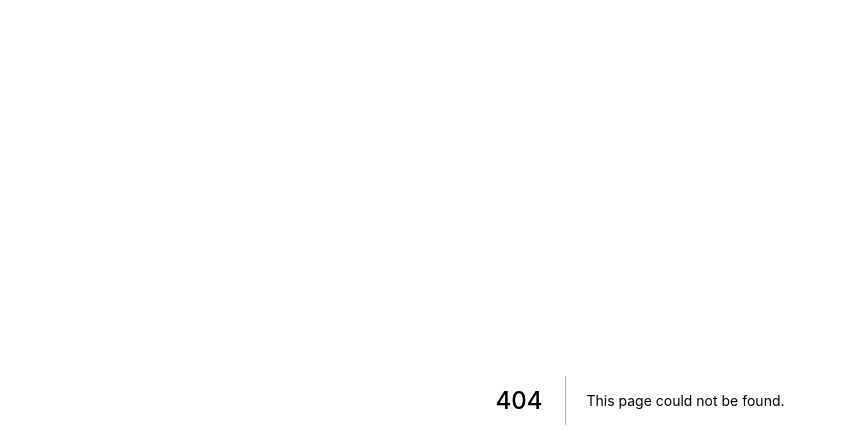
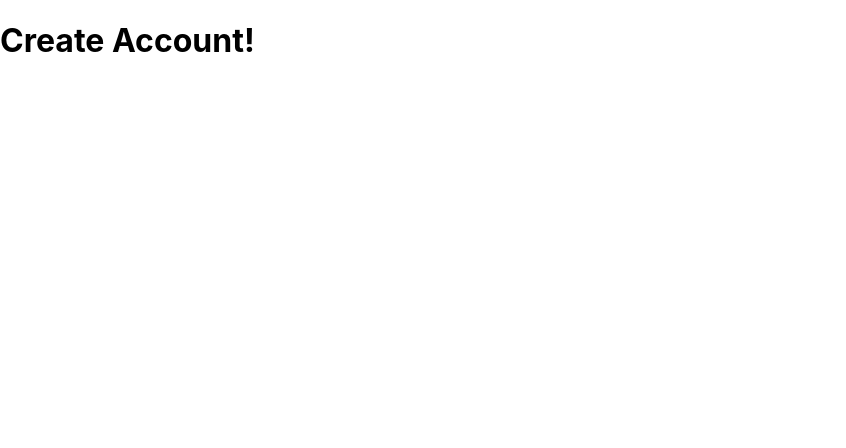
Before and after one commit to Glow-Carrots-App/glow-web, a Next.js app: page /create-account in a window 1280 px wide. Before the commit this address had no page. Shown: the top 448 px of the page, without its empty margins (0-846 px from the left). Built offline with nearby package versions, Linux system fonts and the light colour scheme.

Commit message:
GS-8: Add a create account page (#2)
* add a create account page

```diff
--- /dev/null
+++ b/pages/create-account/index.js
@@ -0,0 +1,11 @@
+import Heading1 from "../../components/Heading1/index";
+
+const CreateAccount = () => {
+  return (
+    <div>
+      <Heading1>Create Account!</Heading1>
+    </div>
+  );
+};
+
+export default CreateAccount;
```
